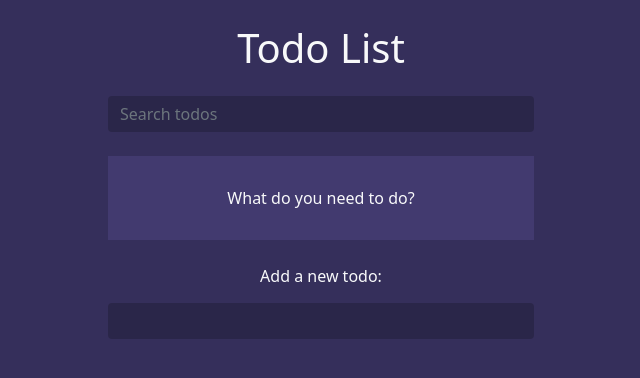
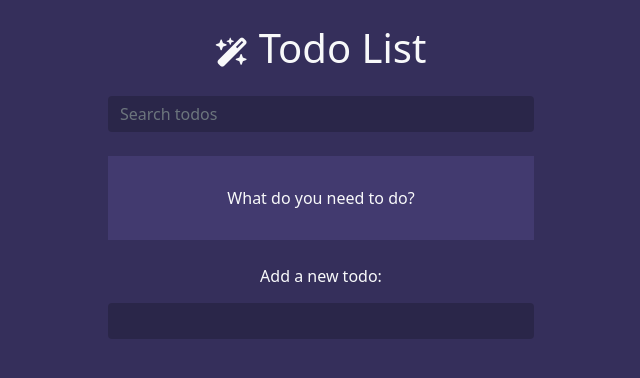
Before and after one commit to ankaoliinyk/todo-list, a website: page index.html in a window 1280 px wide. Shown: the whole page, without its empty margins (319-959 px from the left). Drawn offline with nearby package versions, Linux system fonts and the light colour scheme.

Commit message:
add icon

```diff
--- a/css/styles.css
+++ b/css/styles.css
@@ -71,3 +71,7 @@ button.clear:active {
     box-shadow: none;
     background-color: #423a6f;
 }
+
+i.fa-wand-magic-sparkles {
+    font-size: 29px;
+}
--- a/index.html
+++ b/index.html
@@ -15,7 +15,10 @@
 
         <!--  HEADER  -->
         <header class="text-center text-light my-4">
-        <h1 class="mb-4">Todo List</h1>
+        <h1 class="mb-4">
+            <i class="fa-solid fa-wand-magic-sparkles"></i>
+            Todo List
+        </h1>
         <form class="search">
             <input type="text" class="form-control m-auto" name="search" placeholder="Search todos">
         </form>
```
